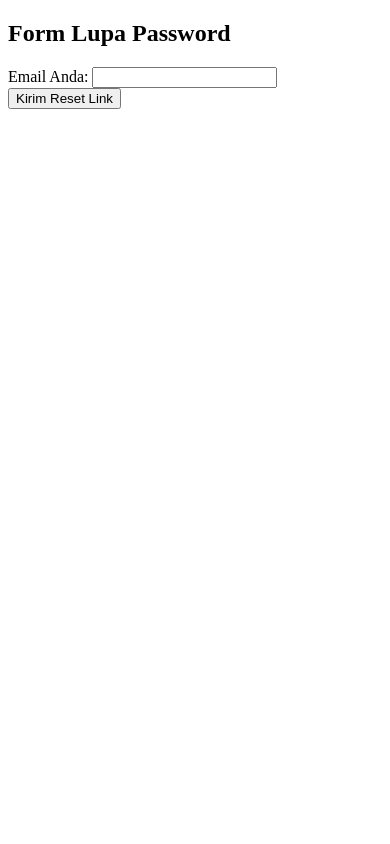
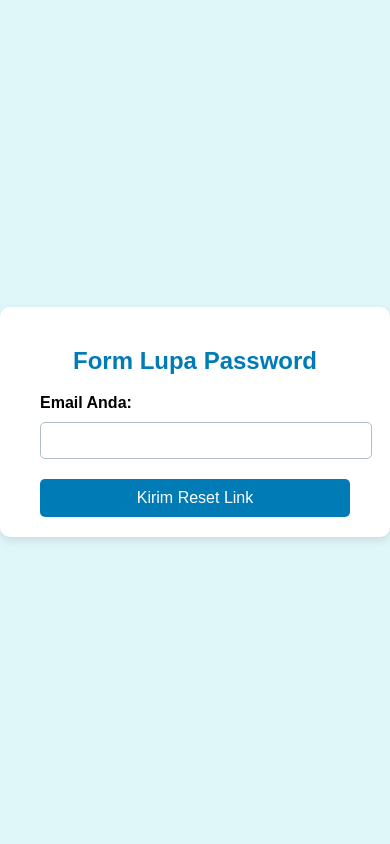
Before and after one commit to ftrhm2003/assaadah, a PHP site: page /assaadah/forgot_password_form.php in a window 390 px wide. Run offline with PHP 8.4, Linux system fonts and the light colour scheme.

Commit message:
reset password

```diff
--- a/about.html
+++ b/about.html
@@ -3,7 +3,10 @@
 <head>
     <meta charset="UTF-8">
     <meta name="viewport" content="width=device-width, initial-scale=1.0">
-    <title>MTs Assa'adah Cakung</title>
+      <title>MTs Assa'adah Cakung</title>
+
+<link rel="icon" href="assets/LOGO_MTS.png" type="image/png" sizes="32x32">
+
     <link rel="stylesheet" href="index.css">
      <link href="https://cdn.jsdelivr.net/npm/bootstrap@5.0.2/dist/css/bootstrap.min.css" rel="stylesheet"
         integrity="sha384-EVSTQN3/azprG1Anm3QDgpJLIm9Nao0Yz1ztcQTwFspd3yD65VohhpuuCOmLASjC" crossorigin="anonymous">
--- a/about.php
+++ b/about.php
@@ -3,7 +3,10 @@
 <head>
     <meta charset="UTF-8">
     <meta name="viewport" content="width=device-width, initial-scale=1.0">
-    <title>MTs Assa'adah Cakung</title>
+      <title>MTs Assa'adah Cakung</title>
+
+<link rel="icon" href="assets/LOGO_MTS.png" type="image/png" sizes="32x32">
+
     <link rel="stylesheet" href="index.css">
      <link href="https://cdn.jsdelivr.net/npm/bootstrap@5.0.2/dist/css/bootstrap.min.css" rel="stylesheet"
         integrity="sha384-EVSTQN3/azprG1Anm3QDgpJLIm9Nao0Yz1ztcQTwFspd3yD65VohhpuuCOmLASjC" crossorigin="anonymous">
--- a/agenda.php
+++ b/agenda.php
@@ -3,7 +3,10 @@
 <head>
     <meta charset="UTF-8">
     <meta name="viewport" content="width=device-width, initial-scale=1.0">
-    <title>MTs Assa'adah Cakung</title>
+      <title>MTs Assa'adah Cakung</title>
+
+<link rel="icon" href="assets/LOGO_MTS.png" type="image/png" sizes="32x32">
+
 
     <link rel="stylesheet" href="index.css">
     <link href="https://cdn.jsdelivr.net/npm/bootstrap@5.0.2/dist/css/bootstrap.min.css" rel="stylesheet" integrity="sha384-EVSTQN3/azprG1Anm3QDgpJLIm9Nao0Yz1ztcQTwFspd3yD65VohhpuuCOmLASjC" crossorigin="anonymous">
--- a/forgot_password_form.php
+++ b/forgot_password_form.php
@@ -4,13 +4,71 @@
     <meta charset="UTF-8">
     <meta name="viewport" content="width=device-width, initial-scale=1.0">
     <title>Lupa Password</title>
+    <link rel="icon" href="assets/LOGO_MTS.png" type="image/png">
+    <style>
+        body {
+            font-family: Arial, sans-serif;
+            background-color: #e0f7fa;
+            display: flex;
+            justify-content: center;
+            align-items: center;
+            height: 100vh;
+            margin: 0;
+        }
+
+        .form-container {
+            background-color: #ffffff;
+            padding: 20px 40px;
+            border-radius: 10px;
+            box-shadow: 0 4px 10px rgba(0, 0, 0, 0.1);
+            width: 100%;
+            max-width: 400px;
+        }
+
+        h2 {
+            text-align: center;
+            color: #007bb5;
+        }
+
+        label {
+            font-weight: bold;
+            margin-bottom: 10px;
+            display: block;
+        }
+
+        input[type="email"] {
+            width: 100%;
+            padding: 10px;
+            margin-bottom: 20px;
+            border: 1px solid #b0bec5;
+            border-radius: 5px;
+            outline: none;
+        }
+
+        button {
+            width: 100%;
+            padding: 10px;
+            background-color: #007bb5;
+            color: white;
+            border: none;
+            border-radius: 5px;
+            cursor: pointer;
+            font-size: 16px;
+        }
+
+        button:hover {
+            background-color: #005f8a;
+        }
+    </style>
 </head>
 <body>
+    <div class="form-container">
         <h2>Form Lupa Password</h2>
         <form action="forgot_password.php" method="POST">
             <label>Email Anda:</label>
             <input type="email" name="email" required>
             <button type="submit">Kirim Reset Link</button>
         </form>
+    </div>
 </body>
 </html>
--- a/index.php
+++ b/index.php
@@ -3,7 +3,10 @@
 <head>
     <meta charset="UTF-8">
     <meta name="viewport" content="width=device-width, initial-scale=1.0">
-    <title>MTs Assa'adah Cakung</title>
+      <title>MTs Assa'adah Cakung</title>
+
+<link rel="icon" href="assets/LOGO_MTS.png" type="image/png" sizes="32x32">
+
 
     <link rel="stylesheet" href="index.css">
      <link href="https://cdn.jsdelivr.net/npm/bootstrap@5.0.2/dist/css/bootstrap.min.css" rel="stylesheet"
--- a/indexcoba1.php
+++ b/indexcoba1.php
@@ -3,7 +3,10 @@
 <head>
     <meta charset="UTF-8">
     <meta name="viewport" content="width=device-width, initial-scale=1.0">
-    <title>MTs Assa'adah Cakung</title>
+      <title>MTs Assa'adah Cakung</title>
+
+<link rel="icon" href="assets/LOGO_MTS.png" type="image/png" sizes="32x32">
+
 
     <link rel="stylesheet" href="index.css">
      <link href="https://cdn.jsdelivr.net/npm/bootstrap@5.0.2/dist/css/bootstrap.min.css" rel="stylesheet"
--- a/news_user.php
+++ b/news_user.php
@@ -5,7 +5,10 @@
 
 <meta charset="UTF-8">
     <meta name="viewport" content="width=device-width, initial-scale=1.0">
-    <title>MTs Assa'adah Cakung</title>
+      <title>MTs Assa'adah Cakung</title>
+
+<link rel="icon" href="assets/LOGO_MTS.png" type="image/png" sizes="32x32">
+
 
     <link rel="stylesheet" href="index.css">
      <link href="https://cdn.jsdelivr.net/npm/bootstrap@5.0.2/dist/css/bootstrap.min.css" rel="stylesheet"
--- a/template/header.php
+++ b/template/header.php
@@ -8,7 +8,9 @@
   <meta name="viewport" content="width=device-width, initial-scale=1, shrink-to-fit=no">
   <meta name="author" content="e-development.tech">
 
-  <title>MTs Assa'adah Cakung</title>
+    <title>MTs Assa'adah Cakung</title>
+
+<link rel="icon" href="assets/LOGO_MTS.png" type="image/png" sizes="32x32">
 
 
 
--- a/template/headersiswa.php
+++ b/template/headersiswa.php
@@ -198,9 +198,9 @@
           <ul class="navbar-nav ml-auto">
 
           <!-- Sidebar Toggle Button (Muncul di Mobile) -->
-<button class="btn btn-primary d-lg-none m-2" type="button" data-bs-toggle="offcanvas" data-bs-target="#sidebarMenu">
-    <i class="fas fa-bars"></i>
-</button>
+            <button class="btn btn-primary d-lg-none m-3" type="button" data-bs-toggle="offcanvas" data-bs-target="#sidebarMenu">
+                <i class="fas fa-bars"></i>
+            </button>
 
             <div class="topbar-divider d-none d-sm-block"></div>
 
--- a/template/style_hdsiswa.css
+++ b/template/style_hdsiswa.css
@@ -26,6 +26,10 @@
 
 .sidebar.collapsed .sidebar-brand-icon {
   margin-right: 0;
+}
+
+.navbar .btn {
+  margin-left: 0; /* Aligns the button to the far left */
 }
 
 /* Responsiveness for mobile devices */
@@ -59,4 +63,5 @@
   #content-wrapper {
     margin-left: 250px;
   }
+
 }
```
Also changed, not shown: forgot_password.php (+5 -7 lines), login.php (+8 -5 lines). Lines whose indentation alone changed are shown as unchanged.
